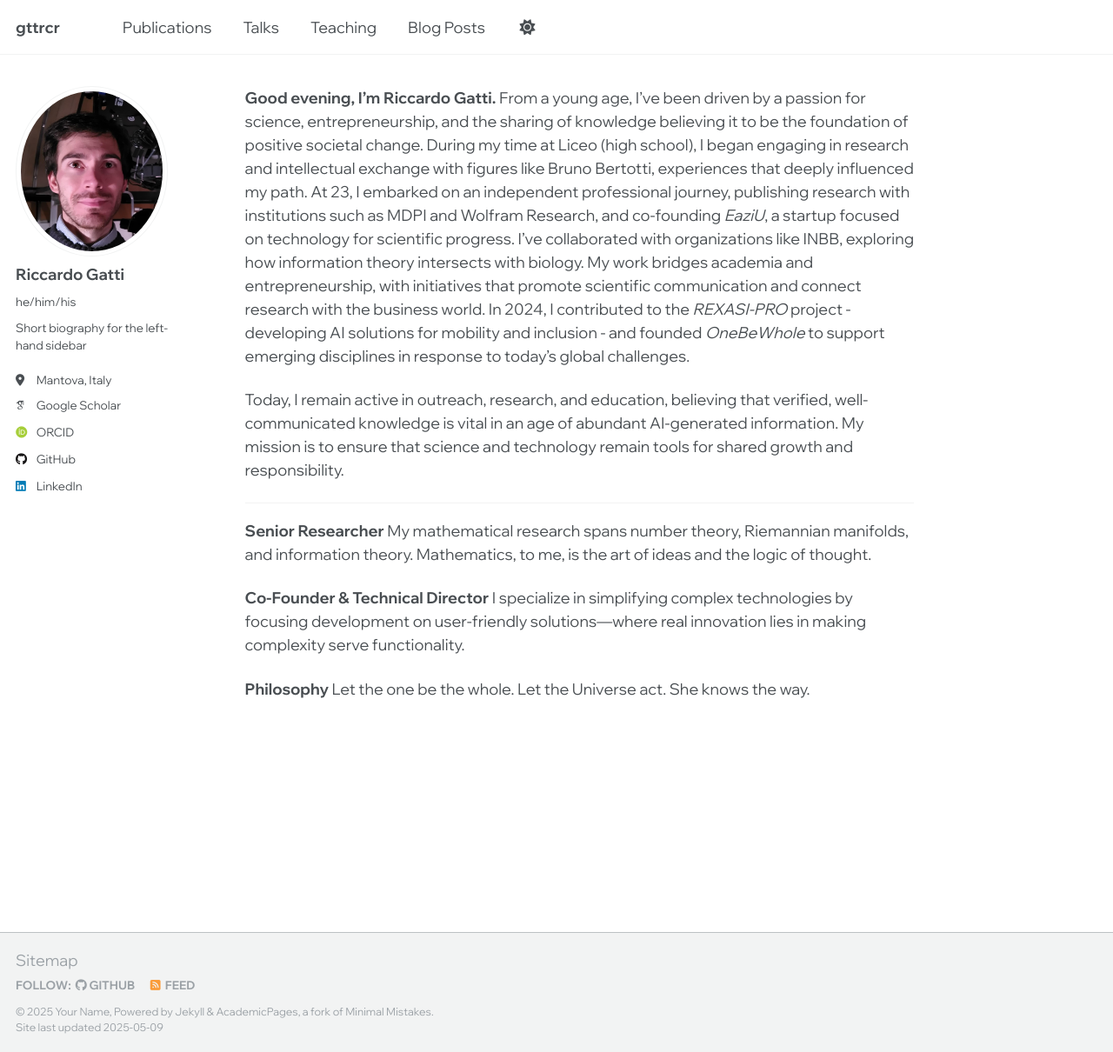
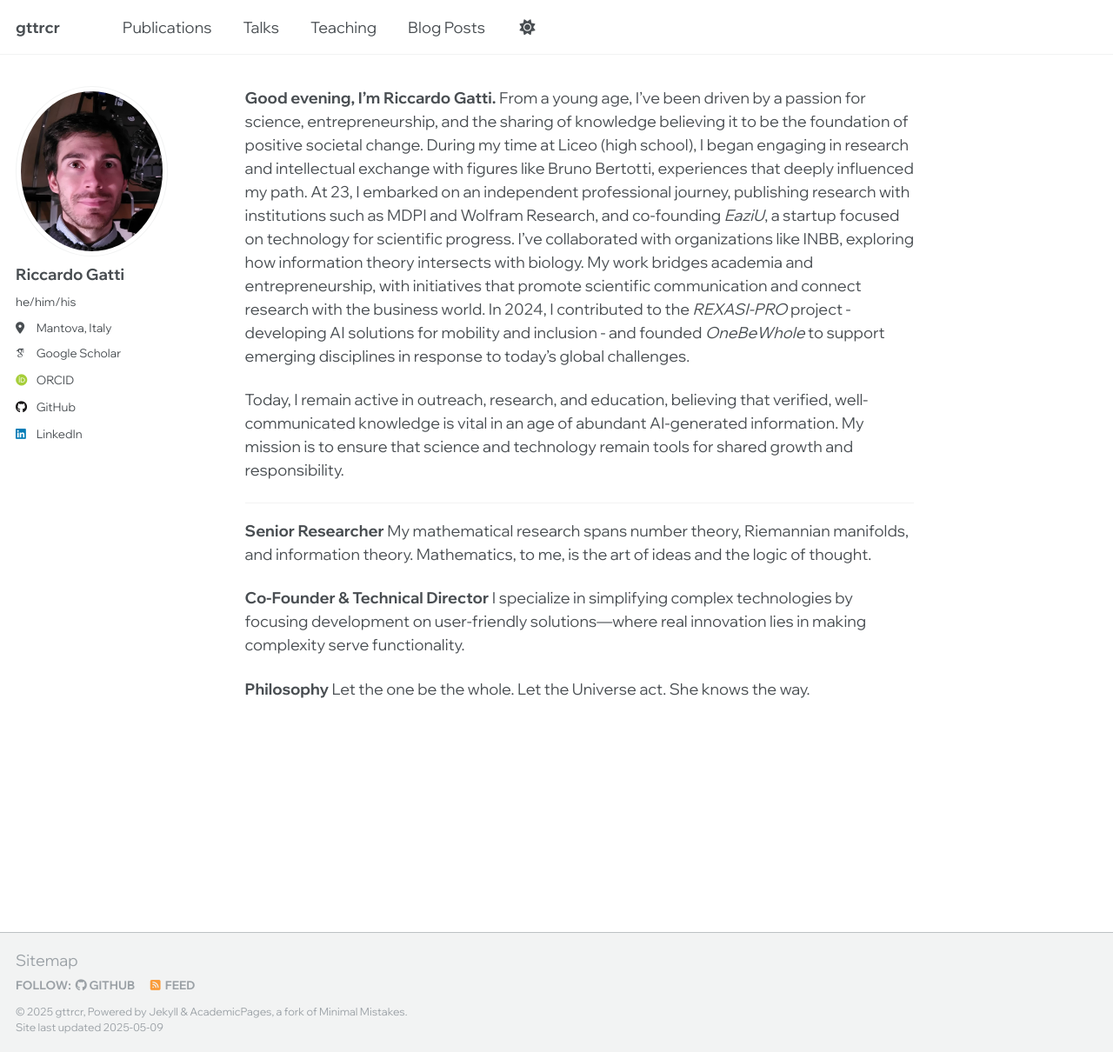
Before and after one commit to gttrcr/I, a Jekyll site: the page built from _pages/about.md, in a window 1280 px wide and 1210 px high. Shown: the whole window at 87% size. Built offline with Jekyll 4.4.1, drawn with Linux system fonts in a browser that asks for light colours; some web fonts are replaced.

Commit message:
config.yml

```diff
--- a/_config.yml
+++ b/_config.yml
@@ -11,7 +11,7 @@ locale                   : "en-US"
 site_theme               : "default"
 title                    : "gttrcr"
 title_separator          : "-"
-name                     : &name "Your Name"
+name                     : &name "gttrcr"
 description              : &description "personal description"
 url                      : https://gttrcr.github.io/i # the base hostname & protocol for your site e.g. "https://[your GitHub username].github.io" or if you already have some other page hosted on Github then use "https://[your GitHub username].github.io/[Your Repo Name]"
 baseurl                  : "" # the subpath of your site, e.g. "/blog"
@@ -25,7 +25,7 @@ author:
   avatar           : "profile.png"
   name             : "Riccardo Gatti"
   pronouns         : "he/him/his" # example: "she/her"
-  bio              : "Short biography for the left-hand sidebar"
+  bio              : # "Short biography for the left-hand sidebar"
   location         : "Mantova, Italy"
   employer         : # "Red Brick University"
   uri              : # URL
```
